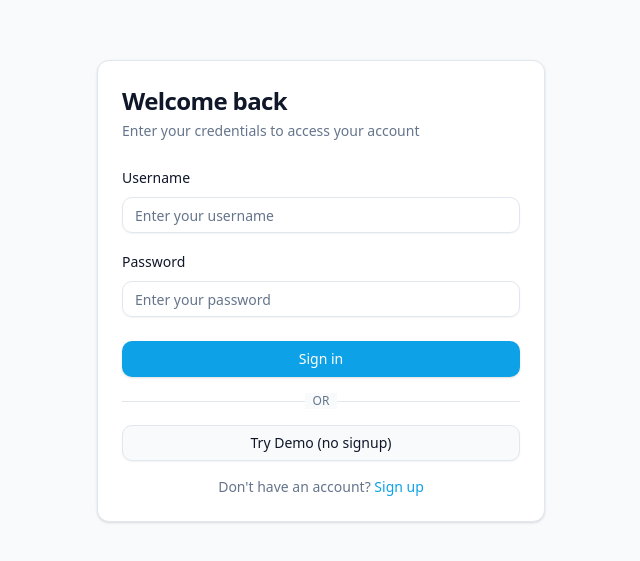
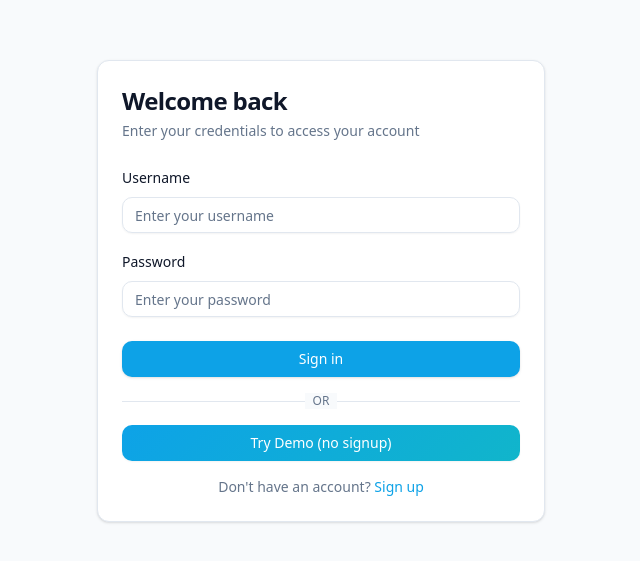
Before and after one commit to Bigpet/lacolarij, a React (Vite) app in the folder frontend/: page /login in a window 1280 px wide. Shown: the part 109-670 px from the top of the page, without its empty margins (319-959 px from the left). Built offline with nearby package versions, Linux system fonts and the light colour scheme.

Commit message:
fix styling

```diff
--- a/frontend/src/components/board/BoardColumn.tsx
+++ b/frontend/src/components/board/BoardColumn.tsx
@@ -49,7 +49,7 @@ export function BoardColumn({
             {...provided.droppableProps}
             className={cn(
               'flex-1 p-2 space-y-2 rounded-b-lg border border-t-0 min-h-[200px]',
-              snapshot.isDraggingOver && 'bg-accent/50'
+              snapshot.isDraggingOver && 'bg-primary/10'
             )}
           >
             {issues.map((issue, index) => (
--- a/frontend/src/features/auth/LoginPage.tsx
+++ b/frontend/src/features/auth/LoginPage.tsx
@@ -25,7 +25,7 @@ export function LoginPage() {
 
     try {
       await login(username, password);
-      navigate('/');
+      navigate('/dashboard');
     } catch {
       // Error is handled by the store
     }
@@ -36,7 +36,7 @@ export function LoginPage() {
 
     try {
       await demoLogin();
-      navigate('/');
+      navigate('/dashboard');
     } catch {
       // Error is handled by the store
     }
@@ -102,8 +102,7 @@ export function LoginPage() {
             </div>
             <Button
               type="button"
-              variant="outline"
-              className="w-full"
+              className="w-full bg-gradient-primary hover:opacity-90 text-primary-foreground font-medium shadow-sm"
               onClick={handleDemoLogin}
               disabled={isLoading}
             >
--- a/frontend/src/features/auth/RegisterPage.tsx
+++ b/frontend/src/features/auth/RegisterPage.tsx
@@ -38,7 +38,7 @@ export function RegisterPage() {
 
     try {
       await register(username, password);
-      navigate('/');
+      navigate('/dashboard');
     } catch {
       // Error is handled by the store
     }
```
